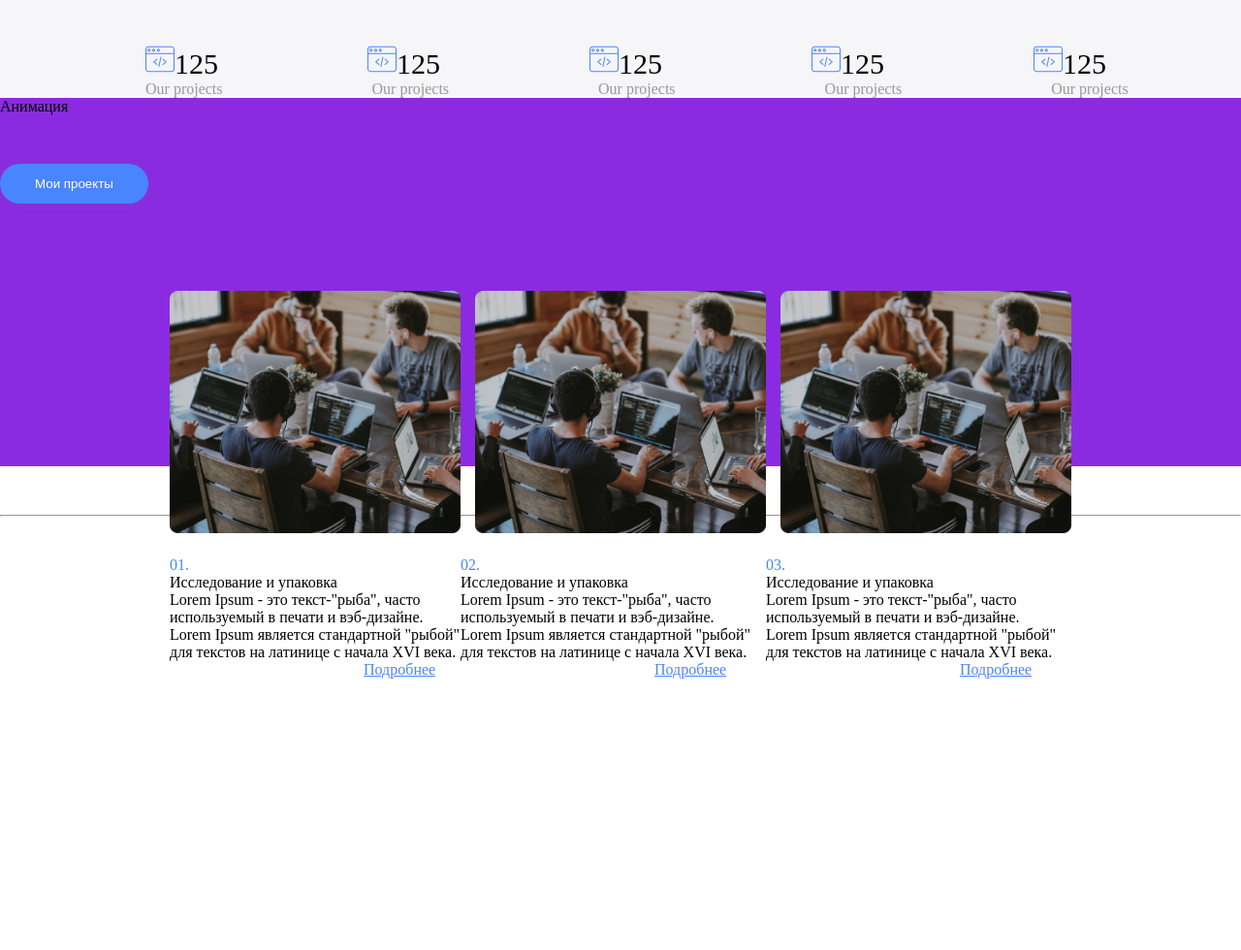
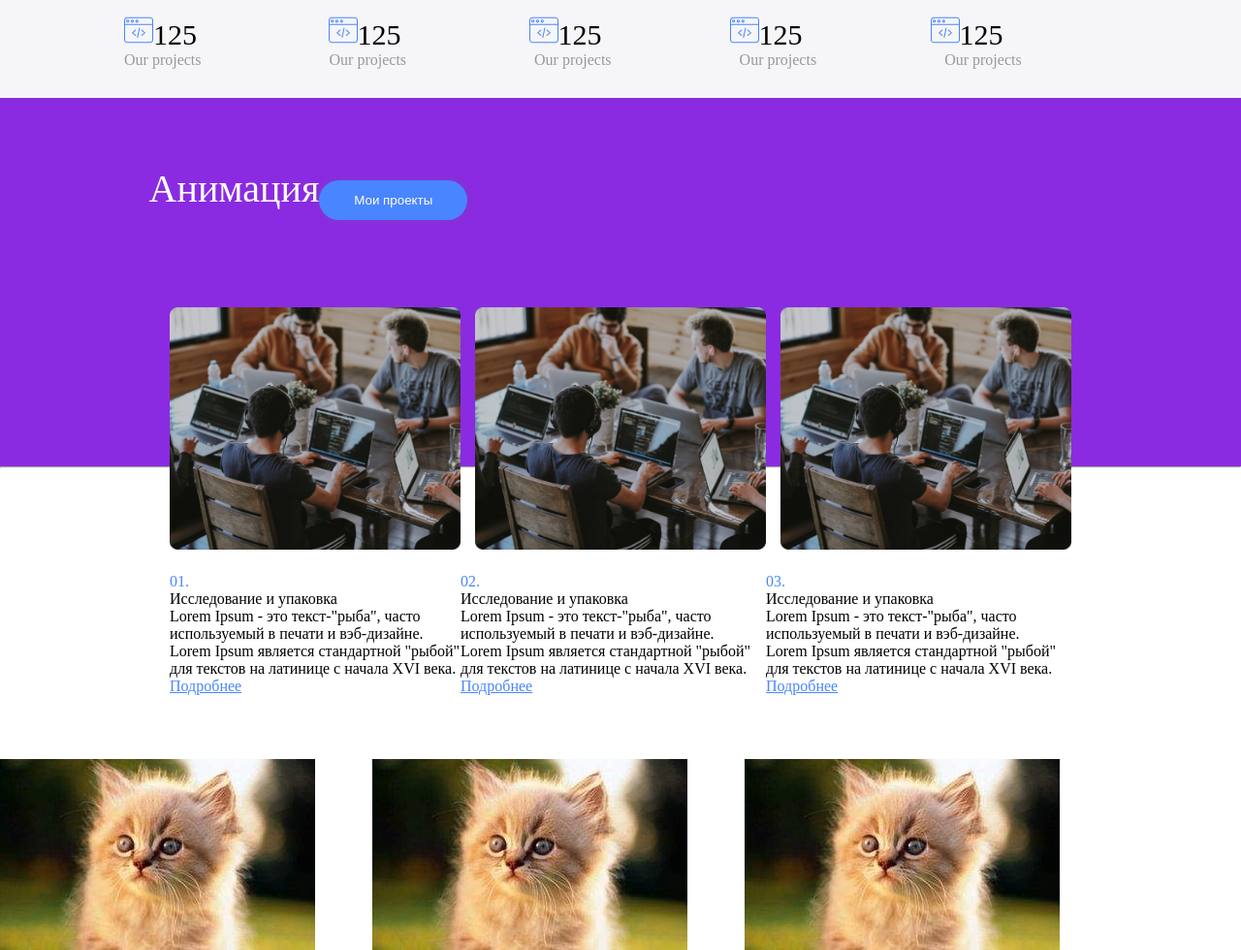
Before and after one commit to tanya38/tanya38.github.io, a plain HTML site: page index.html in a window 1280 px wide. Shown: the part 1820-2800 px from the top of the page at 97% size. Before the commit the page ends 2520 px from the top, so only its background shows below. Drawn offline with Linux system fonts and the light colour scheme; a web font is replaced by a local one.

Commit message:
добавила галерею, исправила заголовки, убрала марджин и паддинг по возможности

```diff
--- a/css/style.css
+++ b/css/style.css
@@ -20,11 +20,12 @@ font-family: "Monserrat-Regular";
 }
 
 .little-title{
-   font-size: 16px;
+   font-size: 30px;
+
 }
-.dig-title{
-  font-weight: 800;
-  font-size: 48px;
+.big-title{
+  font-weight: 300;
+  font-size: 38px;
 }
 .btn{
   background: #4985ff;
@@ -96,7 +97,7 @@ font-family: "Monserrat-Regular";
   justify-content: center;
 }
 .skill{
-  padding-left:27px;
+    padding-left:27px;
  }
 .txt-skill{
 
@@ -122,6 +123,7 @@ display: flex;
 justify-content: center;
 }
 .img-following{
+  padding-top: 20px;
 }
 
 .txt-following{
@@ -137,11 +139,11 @@ padding-top: 10px;
   padding-top: 100px;
 }
 .one{
-
-
-
 margin-top: 50px;
-
+display: flex;
+}
+.blok-project{
+  padding-bottom: 30px;
 }
 .img-two{
   justify-content: center;
@@ -149,11 +151,12 @@ margin-top: 60px;
 }
 .img{
   display: inline;
-  padding-left: 150px;
+    padding-left: 10%;
+
   font-size: 30px;
 }
 .under{
-padding-left: 150px;
+padding-left: 10%;
 display: inline;
 color: #999999;
 }
@@ -161,11 +164,19 @@ color: #999999;
   background: #F6F6F8;
 }
 /*-------------------------------------------------------*/
-.kit{
+.fon{
   height: 380px;
   background: #8a2be2;
-
-
+}
+.title-animation{
+  padding-top: 35px;
+  padding-left: 12%;
+  color: white;
+  font-size: 40px;
+}
+.top-blok{
+  padding-top: 35px;
+    display: flex;
 }
 .button-animation{
   background: #4985ff;
@@ -175,6 +186,7 @@ color: #999999;
   border: none;
   padding: 13px 36px 13px 36px;
  display: inline;
+
 }
 .button-ani{
 
@@ -226,5 +238,14 @@ color: #999999;
 }
 .txt-un{
   color: #4985FF;
-  padding-left: 200px;
+  padding-left: px;
 }
+.strip{
+
+}
+.gallery{
+  padding-top: 300px;
+  display: grid;
+  grid-template-columns: 30% 30% 30%;
+  grid-template-rows: 50% 50%;
+}
--- a/index.html
+++ b/index.html
@@ -87,9 +87,10 @@
 <img src="img/Rectangle 2.png" width="500" height="400" alt="картинка для сайта">
 </div>
 </div>
-<hr class="one">
+<hr class="strip">
+<div class="blok-project">
 <div class="img-two">
-  <div class="img"><img src="img/web-programming.png" width="30" height="30" alt="табличка">125</div>
+  <div class="img"><img src="img/web-programming.png" width="30" height="30" alt="табличка">125  </div>
   <div class="img"><img src="img/web-programming.png" width="30" height="30" alt="табличка">125</div>
   <div class="img"><img src="img/web-programming.png" width="30" height="30" alt="табличка">125</div>
   <div class="img"><img src="img/web-programming.png" width="30" height="30" alt="табличка">125</div>
@@ -101,13 +102,17 @@
 <div class="under">Our projects</div>
 <div class="under">Our projects</div>
 </div>
+
 </section>
 
 
 <section class="animation" id="animation">
 <div class="kit">
-  <div class="title-animation">Анимация</div>
+  <div class="fon">
+  <div class="top-blok">
+  <div class=" title-animation">Анимация</div>
   <div class="button-ani"><button type="button" class="button-animation" name="button">Мои проекты</button>  </div>
+</div>
     <div class="picture">
 
   <div class="blok1"><div class="Rectangle"><img src="img/Rectangle 3.png" width="300" height="250" alt="анимация">
@@ -133,12 +138,17 @@
       <div class="txt-un"><p><u>Подробнее</u></p></div>
 </div></div>
 </div>
-
 </div>
-<hr class="one">
-
-
+<hr class="strip">
+</div>
 </section>
-
+<section class="gallery">
+  <div class="gallery-item"><img src="2063461cat.jpg" alt="кот"></div>
+  <div class="gallery-item"><img src="2063461cat.jpg" alt="кот"></div>
+  <div class="gallery-item"><img src="2063461cat.jpg" alt="кот"></div>
+  <div class="gallery-item"><img src="2063461cat.jpg" alt="кот"></div>
+  <div class="gallery-item"><img src="2063461cat.jpg" alt="кот"></div>
+  <div class="gallery-item"><img src="2063461cat.jpg" alt="кот"></div>
+</section>
 </body>
 </html>
```
Also changed, not shown: 2063461cat.jpg (added), 2063462cat.jpg (added), s1200.png (added).
